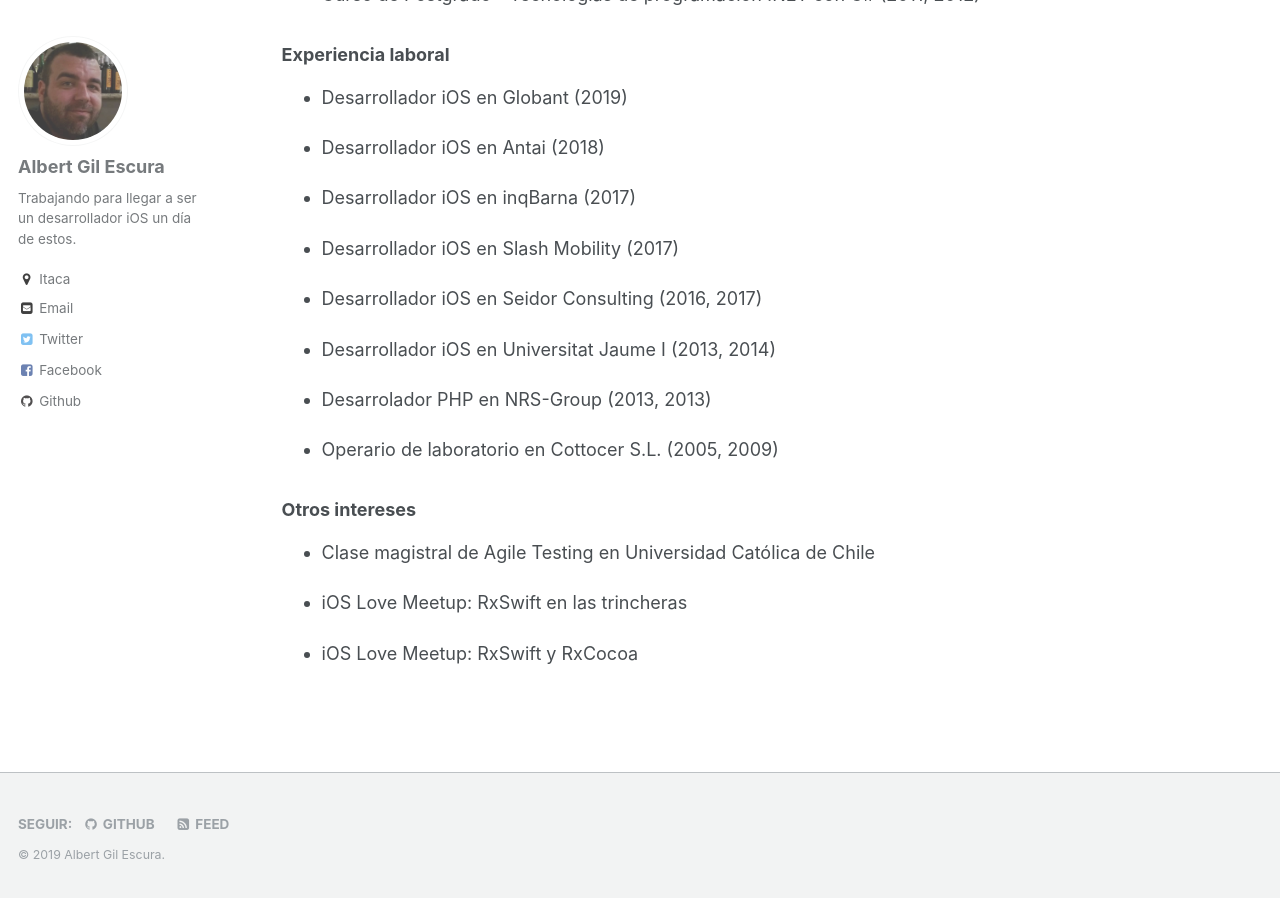
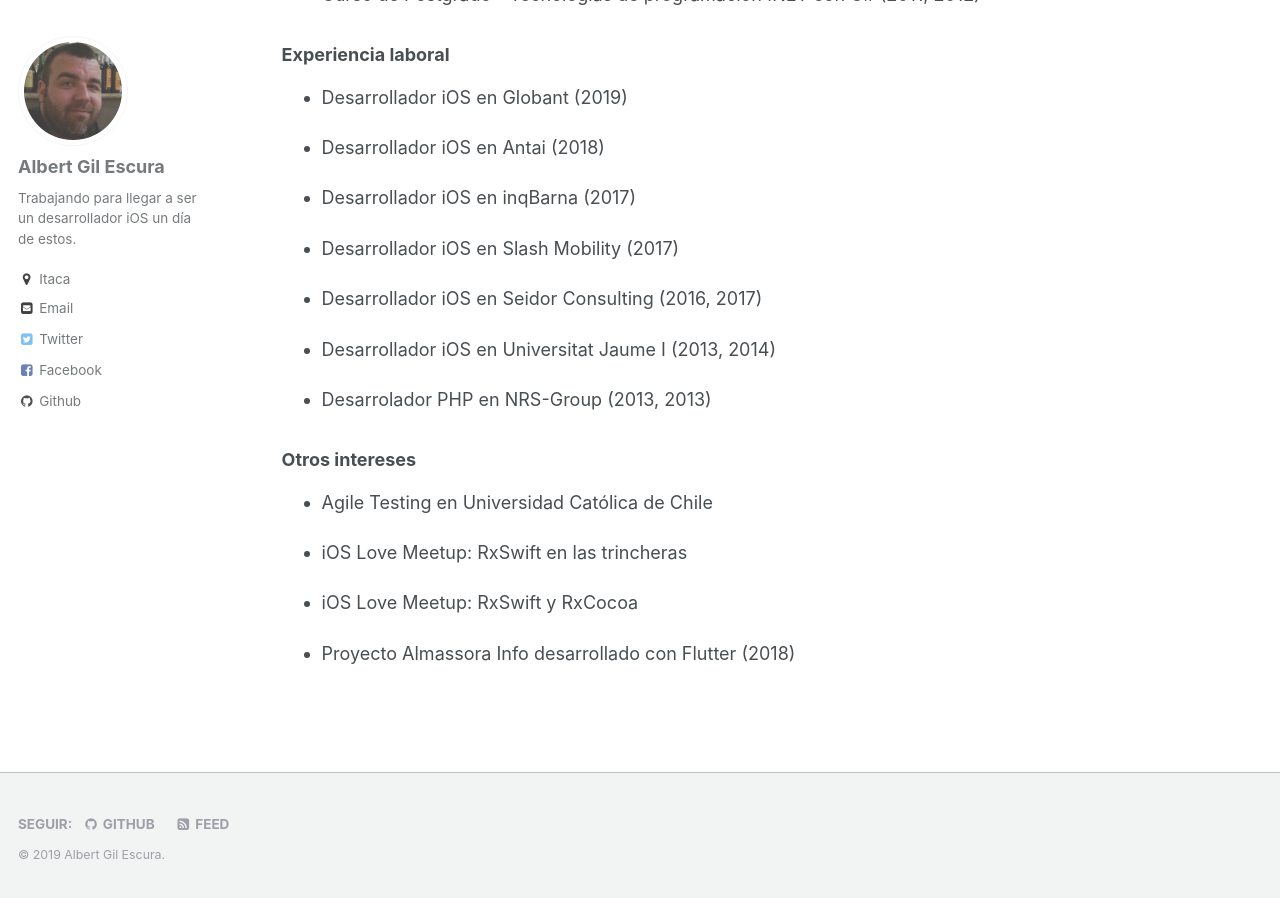
Before and after one commit to agescura/agescura.github.io, a Jekyll site: the page built from _pages/curriculum.md, in a window 1280 px wide and 900 px high, scrolled down 591 px. Built offline with Jekyll 4.4.1, drawn with Linux system fonts in a browser that asks for light colours.

Commit message:
add Flutter project

```diff
--- a/_pages/curriculum.md
+++ b/_pages/curriculum.md
@@ -54,15 +54,12 @@ permalink: /curriculum/
   <li>
     <p>Desarrolador PHP en NRS-Group (2013, 2013)</p>
   </li>
-  <li>
-    <p>Operario de laboratorio en Cottocer S.L. (2005, 2009)</p>
-  </li>
 </ul>
 
 <h3>Otros intereses</h3>
 <ul>
 <li>
-  <p>Clase magistral de Agile Testing en Universidad Católica de Chile</p>
+  <p>Agile Testing en Universidad Católica de Chile</p>
 </li>
 <li>
   <p>iOS Love Meetup: RxSwift en las trincheras</p>
@@ -70,4 +67,7 @@ permalink: /curriculum/
 <li>
   <p>iOS Love Meetup: RxSwift y RxCocoa</p>
 </li>
+<li>
+  <p>Proyecto Almassora Info desarrollado con Flutter (2018)</p>
+</li>
 </ul>
```
